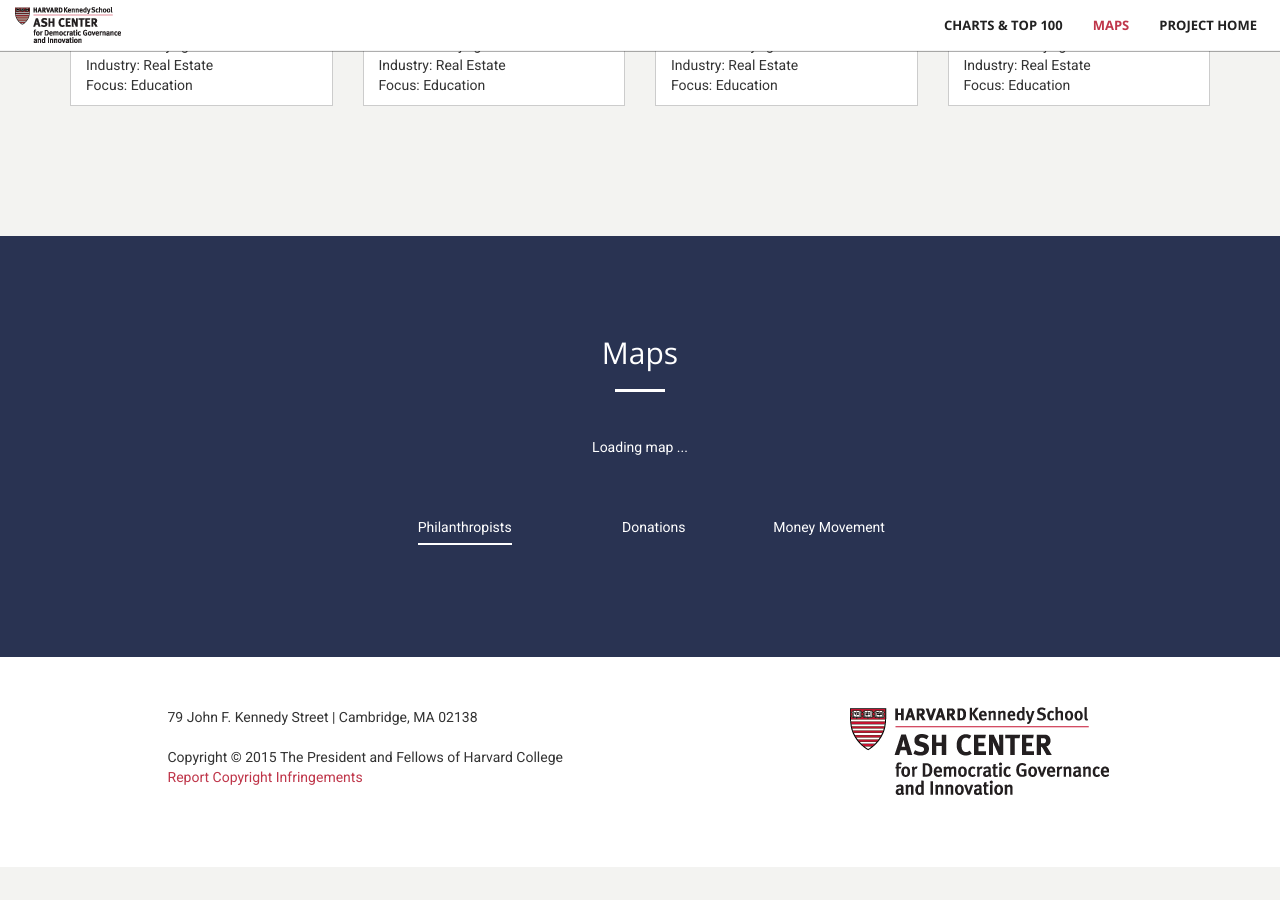
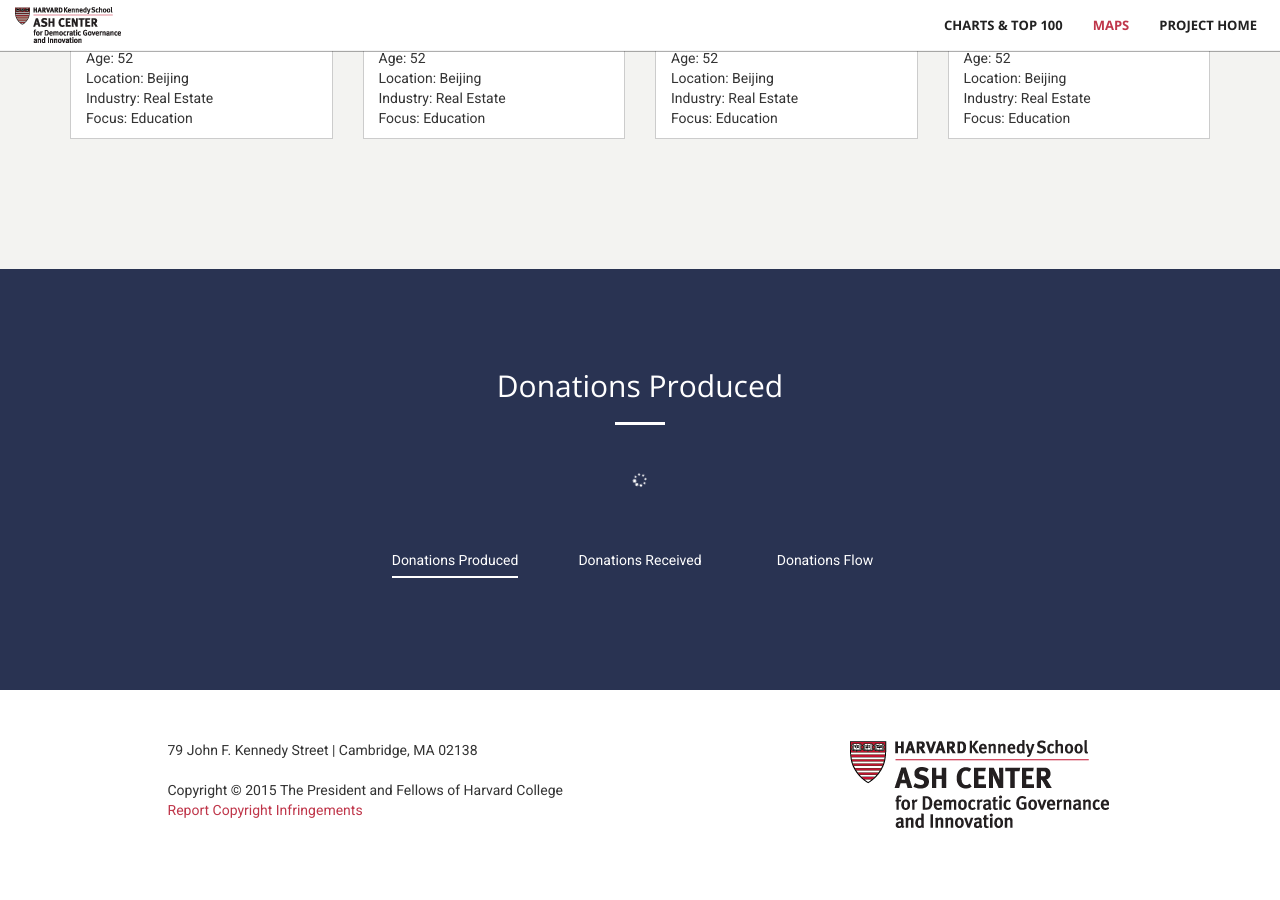
Before and after one commit to Solomon/china-gives, a Jekyll site: the page built from charts.html, in a window 1280 px wide and 900 px high, scrolled down 7728 px. Built offline with Jekyll 4.4.1, drawn with Linux system fonts in a browser that asks for light colours; comment, search, counter and statistics services are not loaded; before the commit the page ends 8595 px from its top, so only the background shows below that.

Commit message:
small fixes

```diff
--- a/charts.html
+++ b/charts.html
@@ -6,13 +6,17 @@
     <div class="container" id="charts-header">
         <div class="row">
             <div class="col-lg-12 text-center">
-                <h2 class="section-heading"></h2>
+                <h2 class="section-heading">&nbsp;</h2>
                 <hr class="">
             </div>
         </div>
     </div>
     <div class="container-fluid charts-container" id="charts-container">
-        <div id="series_chart_div"></div>
+        <div id="series_chart_div">
+            <div>
+                <i class="fa fa-spinner fa-spin"></i>
+            </div>
+        </div>
         <div class="row">
             <div class="col-xs-12">
                 <ul class="nav nav-pills nav-justified chart-options">
@@ -119,31 +123,33 @@
     <div class="container">
         <div class="row">
             <div class="col-lg-12 text-center">
-                <h2 class="section-heading">Maps</h2>
+                <h2 class="section-heading">Donations Produced</h2>
                 <hr class="light">
             </div>
         </div>
         <div class="row mapcontainer mg-top-25">
             <div class="col-lg-12 text-center map" id="map">
-                <span>Loading map ...</span>
+                <div>
+                    <i class="fa fa-spinner fa-spin"></i>
+                </div>
             </div>
         </div>
         <div class="row mg-top-50">
             <div class="col-xs-12 col-sm-8 col-sm-offset-2 col-md-6 col-md-offset-3">
                 <ul class="nav nav-pills nav-justified chart-options map-chart">
                   <li role="presentation" class="active">
-                    <a href="javascript:void(0);" data-map-name="" data-map-type="philanthropists">
-                        <span>Philanthropists</span>
+                    <a href="javascript:void(0);" data-map-name="Donations Produced" data-map-type="philanthropists">
+                        <span>Donations Produced</span>
                     </a>
                   </li>
                   <li role="presentation">
-                    <a href="javascript:void(0);" data-map-name="" data-map-type="donations">
-                        <span>Donations</span>
+                    <a href="javascript:void(0);" data-map-name="Donations Received" data-map-type="donations">
+                        <span>Donations Received</span>
                     </a>
                   </li>
                   <li role="presentation">
-                    <a href="javascript:void(0);" data-map-name="" data-map-type="movement">
-                        <span>Money Movement</span>
+                    <a href="javascript:void(0);" data-map-name="Donations Flow" data-map-type="movement">
+                        <span>Donations Flow</span>
                     </a>
                 </ul>
             </div>
--- a/js/maps_init.js
+++ b/js/maps_init.js
@@ -11,6 +11,7 @@
 		var type = $(this).data('map-type');
 		$('.maps .chart-options li').removeClass('active');
 		$(this).parents('li').first().addClass('active');
+		$('#maps h2.section-heading').html($(this).data('map-name'));
 		switch (type) {
 	      case 'philanthropists':
 	        load_map_philanthropists_data();
```
Also changed, not shown: js/custom.js (line endings or trailing spaces).
